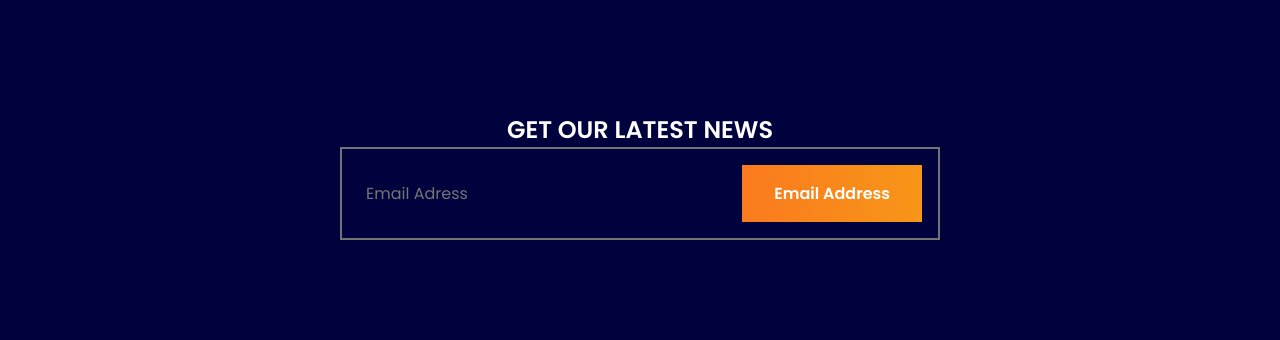
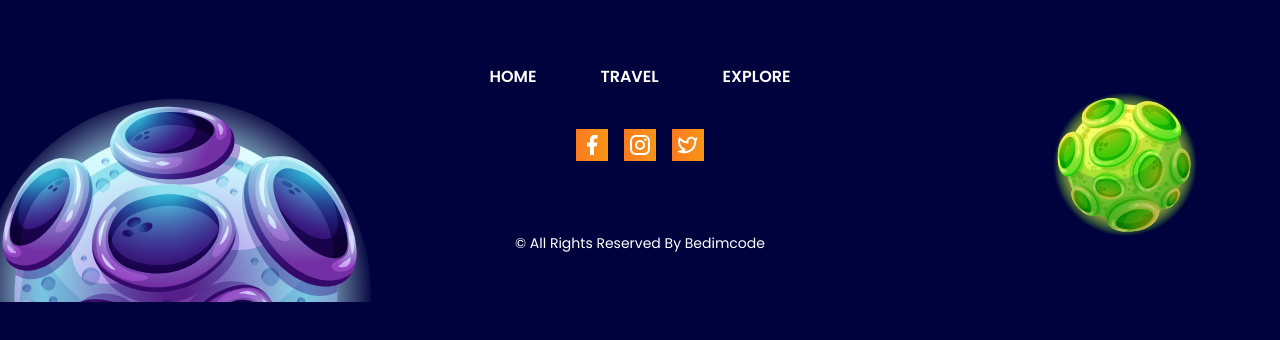
Before and after one commit to YuzkoNikita/Space-website-on-react, a React (Vite) app: page / in a window 1280 px wide. Shown: the top 340 px of the page. Built offline with nearby package versions, Linux system fonts and the light colour scheme.

Commit message:
the Footer.css file has been changed to Footer.scss

```diff
--- a/src/App.jsx
+++ b/src/App.jsx
@@ -7,10 +7,10 @@ import './sass/index.scss';
 function App() {
   return (
     <>
-      {/* <Header /> */}
-      <Main />
-      {/* <Footer />
-      <ScrollUpButton /> */}
+      {/* <Header />
+      <Main /> */}
+      <Footer />
+      {/* <ScrollUpButton /> */}
     </>
   )
 }
--- a/src/components/Footer/Footer.css
+++ /dev/null
@@ -1,68 +0,0 @@
-.footer_copy {
-    text-align: center;
-    z-index: var(--z-tooltip);
-    color: var(--white-color);
-    font-size: var(--small-font-size);
-  }
-
-  .footer {
-    overflow: hidden;
-  }
-
-  .footer_container {
-    position: relative;
-    row-gap: 4.5rem;
-    padding-block: 2rem;
-  }
-
-  .footer-planet-1,
-  .footer-planet-2 {
-    position: absolute;
-  }
-
-  .footer-planet-1 {
-    width: 200px;
-    left: -6.5rem;
-    bottom: -4.5rem;
-  }
-
-  .footer-planet-2 {
-    width: 50px;
-    top: 5.5rem;
-    right: 0;
-  }
-
-  .footer_content {
-    row-gap: 2.5rem;
-  }
-
-  .footer_social {
-    display: flex;
-    column-gap: 1rem;
-    justify-content: center;
-  }
-
-/* ============== BREAKPOINTS ============== */
-/* ============== For large devices =================== */
-@media screen and (min-width: 1150px) {
-  .footer_container {
-    padding-block: 4rem 3rem;
-  }
-
-  .footer_links {
-    column-gap: 4rem;
-  }
-
-  .footer_social {
-    column-gap: 1.5rem;
-  }
-
-  .footer-planet-1 {
-    width: 400px;
-    bottom: -12rem;
-  }
-
-  .footer-planet-2 {
-    width: 150px;
-  }
-}
--- a/src/components/Footer/Footer.jsx
+++ b/src/components/Footer/Footer.jsx
@@ -1,6 +1,5 @@
 import ComponentsLinks from '../../minorComponents/ComponentsLinks/ComponentsLinks'
 import SocialLinks from '../../minorComponents/SocialLinks/SocialLinks'
-import './Footer.css'
 import footer_planet_1 from '../../assets/footer-planet-1.svg'
 import footer_planet_2 from '../../assets/footer-planet-2.svg'
 
--- /dev/null
+++ b/src/components/Footer/Footer.scss
@@ -0,0 +1,49 @@
+.footer {
+  overflow: hidden;
+  .footer_container {
+    position: relative;
+    row-gap: 4.5rem;
+    padding-block: 2rem;
+    .footer-planet-1 {
+      position: absolute;
+      width: 200px;
+      left: -6.5rem;
+      bottom: -4.5rem;
+    }
+    .footer-planet-2 {
+      position: absolute;
+      width: 50px;
+      top: 5.5rem;
+      right: 0;
+    }
+    .footer_content {
+      row-gap: 2.5rem;
+      .footer_social {
+        display: flex;
+        column-gap: 1rem;
+        justify-content: center;
+      }
+    }
+    .footer_copy {
+      text-align: center;
+      z-index: var(--z-tooltip);
+      color: var(--white-color);
+      font-size: var(--small-font-size);
+    }
+  }
+  /* ============== BREAKPOINTS ============== */
+  /* ============== For large devices =================== */
+  @media screen and (min-width: 1150px) {
+    .footer_container {
+      padding-block: 4rem 3rem;
+      .footer-planet-1 {
+        width: 400px;
+        bottom: -12rem;
+      }
+
+      .footer-planet-2 {
+        width: 150px;
+      }
+    }
+  }
+}
--- a/src/components/Main/Main.jsx
+++ b/src/components/Main/Main.jsx
@@ -7,10 +7,10 @@ import TravelHistory from './TravelHistory/TravelHistory'
 export default function Main() {
   return (
     <>
-      {/* <Home />
+      <Home />
       <Travel />
       <Explore />
-      <TravelHistory /> */}
+      <TravelHistory />
       <Contact />
     </>
   )
--- a/src/components/Main/Main.scss
+++ b/src/components/Main/Main.scss
@@ -1,3 +1,3 @@
 .main {
-    overflow: hidden;
-  }
+  overflow: hidden;
+}
--- a/src/sass/index.scss
+++ b/src/sass/index.scss
@@ -20,6 +20,8 @@
 @import "../components/Main/TravelHistory/TravelHistoryCard/TravelHistoryCard.scss";
 
 @import "../components/Main/Contact/Contact.scss";
+
 // Footer components
+@import "../components/Footer/Footer.scss";
 
 // Minor components
```
